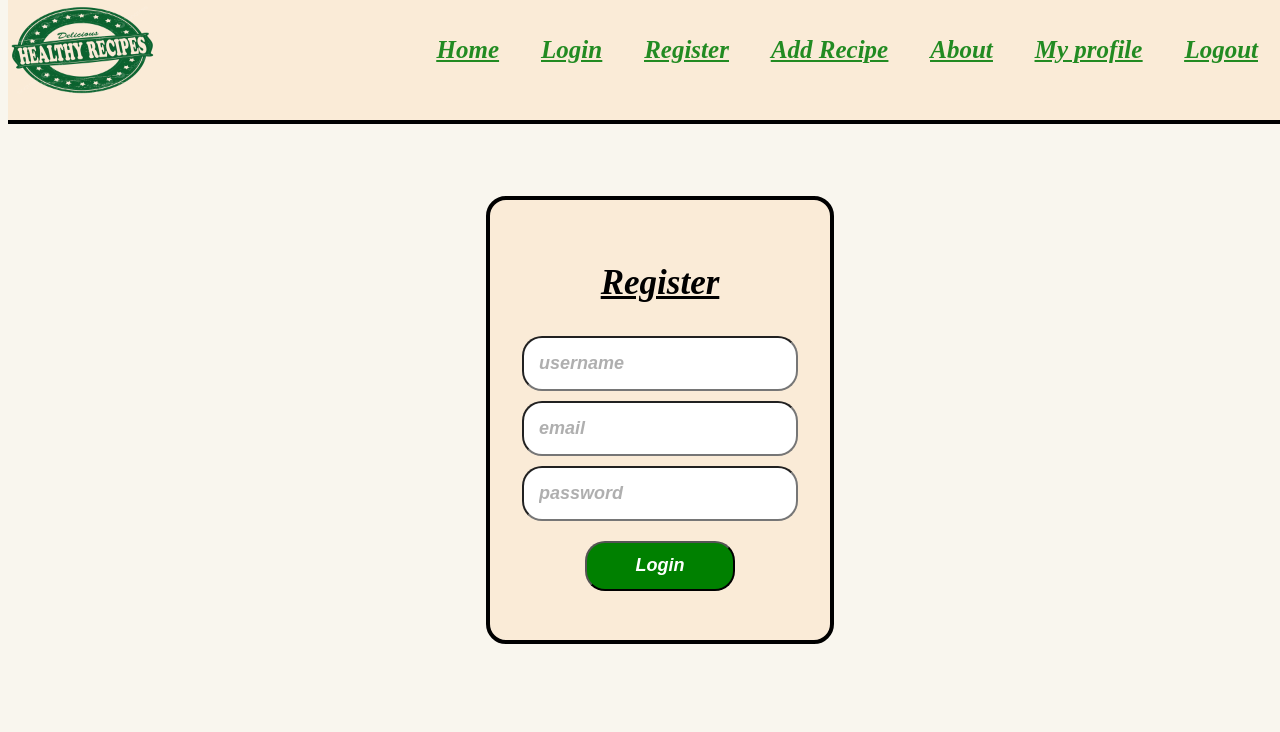
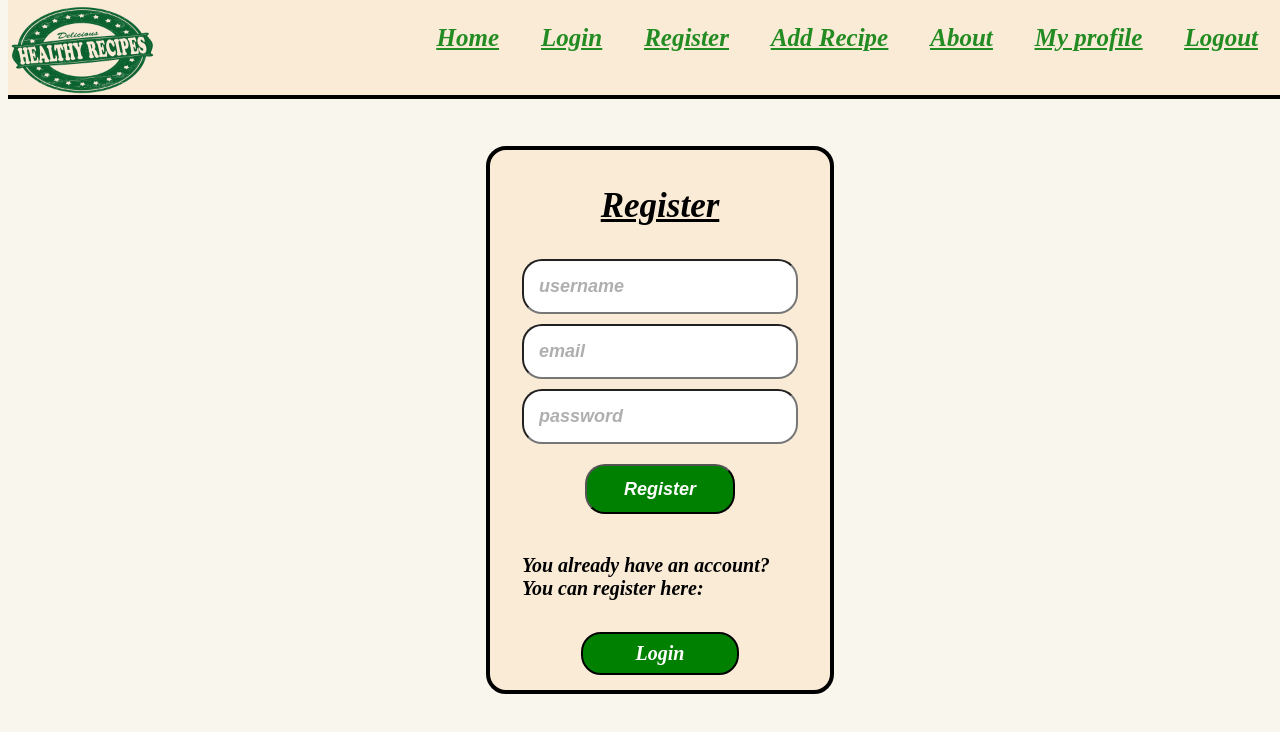
Before and after one commit to ViktorGeorgiev98/fhealthyRecipesBlogReactFullStack, a React (Vite) app in the folder client/: page /register in a window 1280 px wide. Shown: the top 732 px of the page. Built offline with nearby package versions, Linux system fonts and the light colour scheme.

Commit message:
small changes to login and register pages
added link to login page in register page if user has an account already
added register link in login page if user wants to register

```diff
--- a/client/src/App.jsx
+++ b/client/src/App.jsx
@@ -11,7 +11,7 @@ function App() {
 
 
   return (
-    <>
+    <div className='content'>
       <NavBar />
       <Routes>
         <Route path='/' element={<HomePage />} />
@@ -19,7 +19,7 @@ function App() {
         <Route path='/register' element={<Register />} />
         <Route path='*' element={<ErrorPage />} />
       </Routes>
-    </>
+    </div>
   )
 }
 
--- a/client/src/components/Home/HomePage.css
+++ b/client/src/components/Home/HomePage.css
@@ -3,5 +3,8 @@
     top: 50%;
     left: 50%;
     transform: translate(-50%, -50%);
-    z-index: 1000; /* Adjust the value as needed */
+    z-index: 1000;
+    display: flex;
+    justify-content: center;
+    align-items: center;
 }
--- a/client/src/components/LoginRegister/Login.css
+++ b/client/src/components/LoginRegister/Login.css
@@ -2,7 +2,7 @@
     border: 4px solid black;
     border-radius: 20px;
     width: 300px;
-    height: 400px;
+    height: 500px;
     background-color: antiquewhite;
     justify-content: center;
     display: flex;
@@ -32,11 +32,47 @@
 
 
 .login-form {
+    p {
+        font-family: 'Times New Roman', Times, serif;
+        font-style: italic;
+        font-weight: 600;
+        font-size: 20px;
+        display: flex;
+        align-items: center;
+        justify-content: flex-end;
+        align-content: center;
+
+    }
+    a {
+        display: flex;
+        align-items: center;
+        justify-content: center;
+        /* align-content: center; */
+        /* text-align: center; */
+
+        font-family: 'Times New Roman', Times, serif;
+        font-style: italic;
+        font-weight: 600;
+        font-size: 20px;
+        text-decoration: none;
+        border-radius: 20px;
+        border: 2px solid black;
+        width: 150px;
+        height: 35px;
+        background-color: green;
+        color: white;
+        padding: 2px;
+        margin: 2px;
+    }
+    display: flex;
     h1 {
         font-weight: bold;
         font-style: italic;
         text-decoration: underline;
         font-size: 35px;
+        display: flex;
+        align-items: flex-start;
+        justify-content: center;
     }
     padding: 10px;
     margin: 10px;
--- a/client/src/components/LoginRegister/Login.jsx
+++ b/client/src/components/LoginRegister/Login.jsx
@@ -1,4 +1,5 @@
 import { useState } from "react";
+import { Link } from "react-router-dom";
 
 const Login = () => {
     const [email, setEmail] = useState('');
@@ -10,6 +11,8 @@ const Login = () => {
                 <input type="text" placeholder="email" onChange={(e) => setEmail(e.currentTarget.value)}/>
                 <input type="text" placeholder="password" onChange={(e) => setPassword(e.currentTarget.value)}/>
                 <button type="submit">Login</button>
+                <p>You do not have an account? You can register here:</p>
+                <Link to='/register'>Register</Link>
             </form>
         </div>
     )
--- a/client/src/components/LoginRegister/Register.css
+++ b/client/src/components/LoginRegister/Register.css
@@ -2,7 +2,7 @@
     border: 4px solid black;
     border-radius: 20px;
     width: 300px;
-    height: 400px;
+    height: 500px;
     background-color: antiquewhite;
     justify-content: center;
     display: flex;
@@ -18,6 +18,37 @@
 }
 
 .register-form {
+    p {
+        font-family: 'Times New Roman', Times, serif;
+        font-style: italic;
+        font-weight: 600;
+        font-size: 20px;
+        display: flex;
+        align-items: center;
+        justify-content: flex-end;
+        align-content: center;
+    }
+    a {
+        display: flex;
+        align-items: center;
+        justify-content: center;
+        /* align-content: center; */
+        /* text-align: center; */
+
+        font-family: 'Times New Roman', Times, serif;
+        font-style: italic;
+        font-weight: 600;
+        font-size: 20px;
+        text-decoration: none;
+        border-radius: 20px;
+        border: 2px solid black;
+        width: 150px;
+        height: 35px;
+        background-color: green;
+        color: white;
+        padding: 2px;
+        margin: 2px;
+    }
     h1 {
         font-weight: bold;
         font-style: italic;
--- a/client/src/components/LoginRegister/Register.jsx
+++ b/client/src/components/LoginRegister/Register.jsx
@@ -1,4 +1,5 @@
 import { useState } from "react";
+import { Link } from "react-router-dom";
 
 const Register = () => {
     const [email, setEmail] = useState('');
@@ -11,7 +12,9 @@ const Register = () => {
                 <input type="text" placeholder="username" onChange={(e) => setUsername(e.currentTarget.value)}/>
                 <input type="text" placeholder="email" onChange={(e) => setUsername(e.currentTarget.value)}/>
                 <input type="text" placeholder="password" onChange={(e) => setPassword(e.currentTarget.value)}/>
-                <button type="submit">Login</button>
+                <button type="submit">Register</button>
+                <p>You already have an account? You can register here:</p>
+                <Link to='/login'>Login</Link>
             </form>
         </div>
     )
--- a/client/src/components/NavBar/NavBar.css
+++ b/client/src/components/NavBar/NavBar.css
@@ -7,6 +7,7 @@
 
 .nav-bar {
     z-index: 100;
+
     /* padding: 2em; */
     margin: 0 0 20px 0;
     padding: 0 0 20px 0;
@@ -17,7 +18,7 @@
     display: inline-flex;
     background-color: antiquewhite;
     /* max-height: 150px; */
-    height: 100px;
+    height: 75px;
 
 
     .nav-bar-elements {
```
